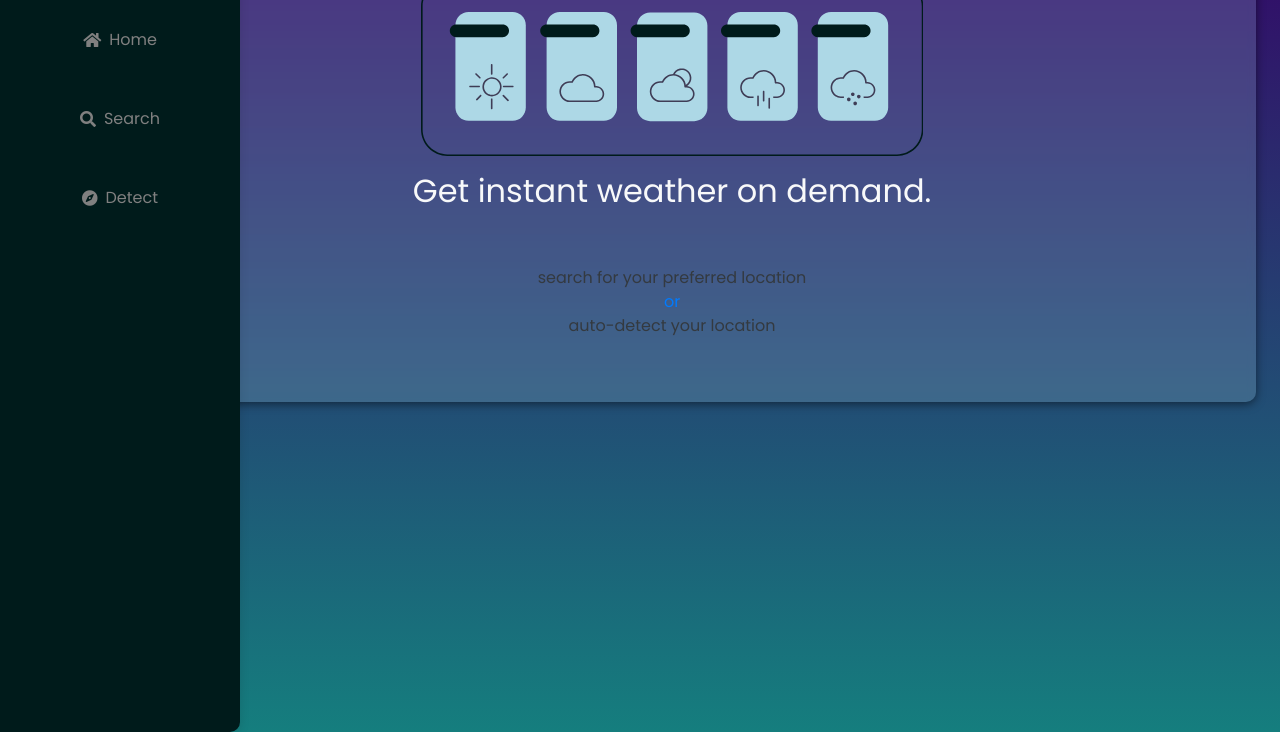
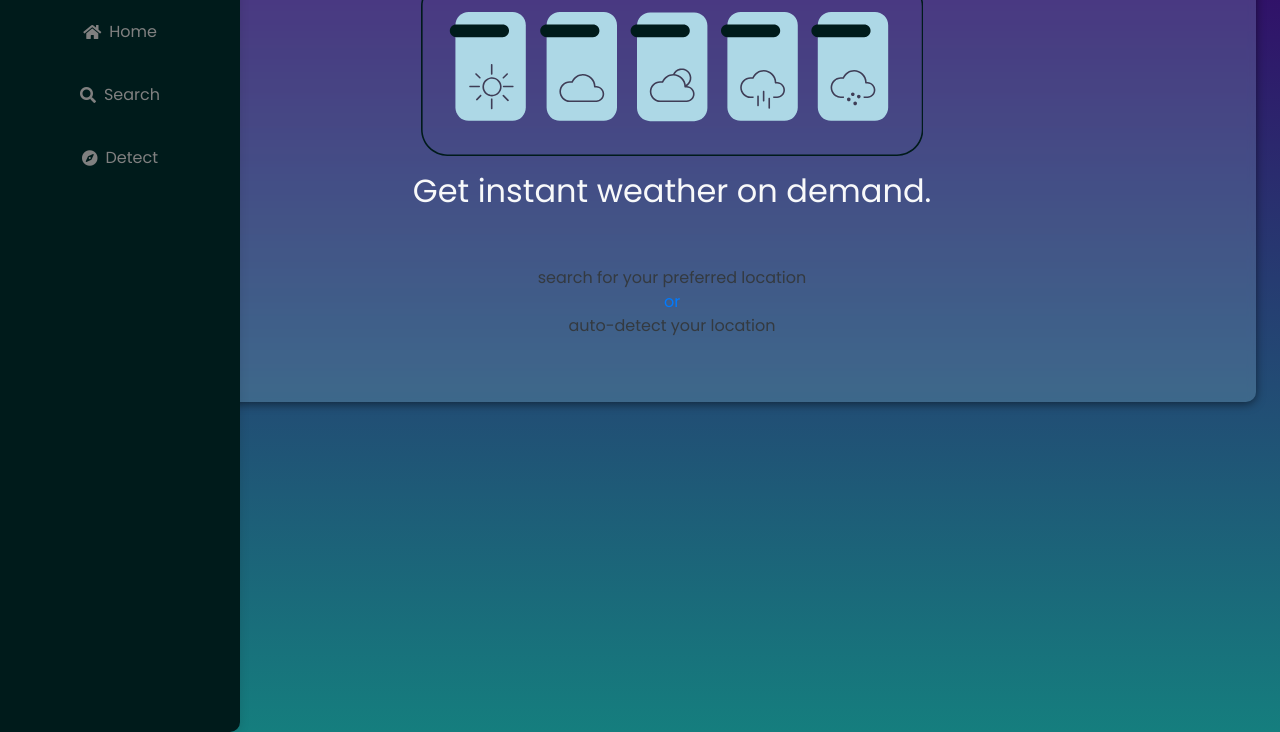
Before and after one commit to SyedAli310/weather-app, a plain HTML site: page index.html in a window 1280 px wide. Shown: the part 68-800 px from the top of the page. Drawn offline with nearby package versions, Linux system fonts and the light colour scheme.

Commit message:
Update style.css

```diff
--- a/style.css
+++ b/style.css
@@ -123,8 +123,8 @@ ul{
     position: relative;
     text-align: center;
     border-radius: 4px;
-    cursor: pointer;
     margin-bottom: 25px;
+    padding: 0;
 }
 
 .nav-link a{
@@ -133,7 +133,7 @@ ul{
     justify-content: center;
     gap: 0.5em;
     color: grey;
-    margin: 0;
+   margin: 0;
     width: 100%;
     height: 100%;
 }
```
